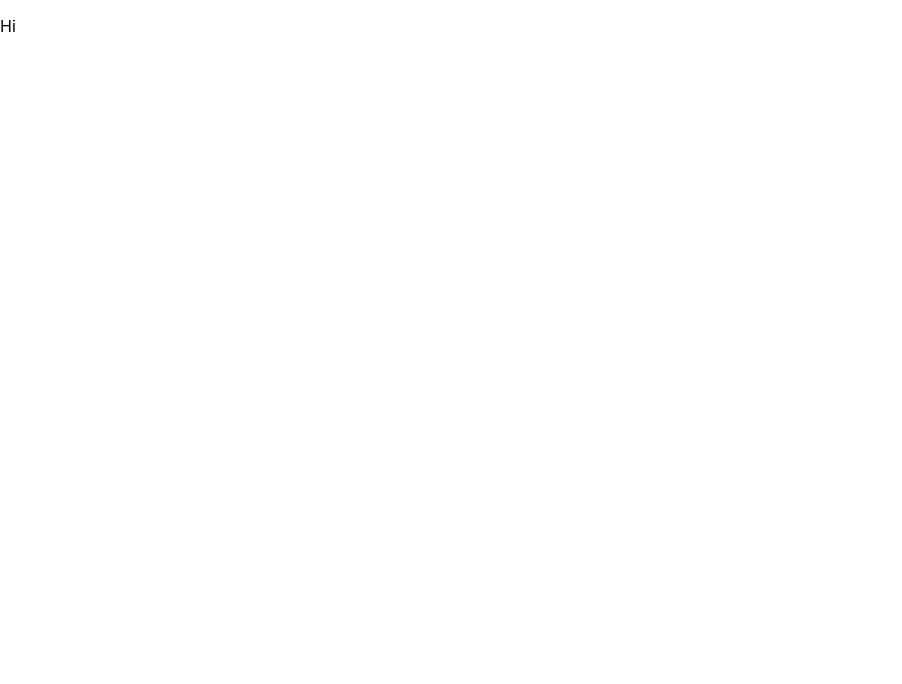
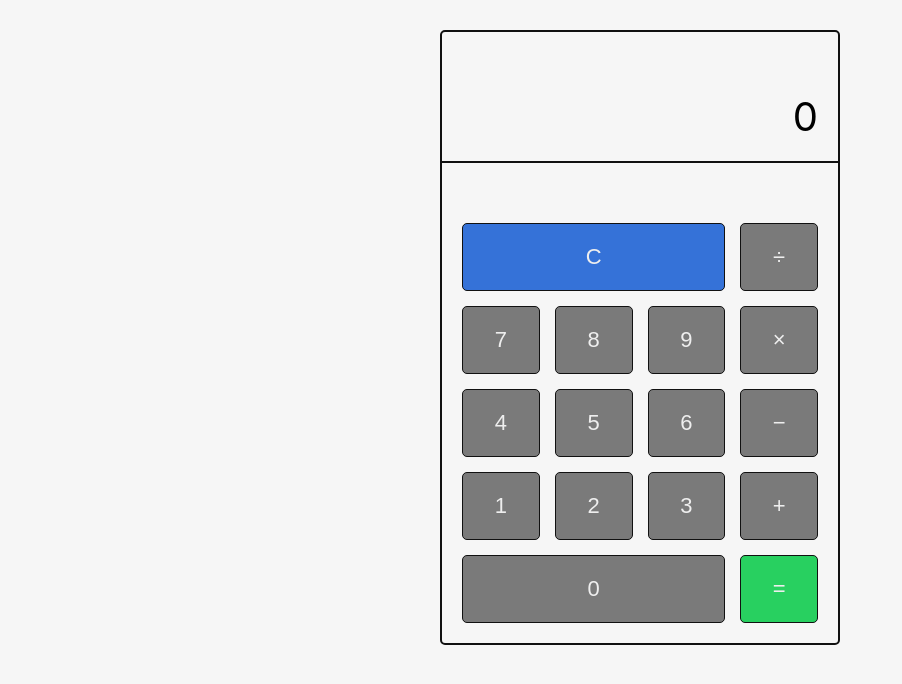
Before and after one commit to NataliaBeckstead/Calculator-using-CSS-Grid, a React (Create React App) app: page / in a window 1280 px wide. Shown: the top 684 px of the page, without its empty margins (0-902 px from the left). Built offline with nearby package versions, Linux system fonts and the light colour scheme.

Commit message:
added basic layout and stylings

```diff
--- a/src/App.js
+++ b/src/App.js
@@ -5,7 +5,27 @@ import './App.scss';
 function App() {
   return (
     <div className="App">
-      <p>Hi</p>
+      <div className="calculator">
+        <p>0</p>
+        <div className="calc-buttons">
+          <button className="calc-button is-clear">C</button>
+          <button className="calc-button">&divide;</button>
+          <button className="calc-button">7</button>
+          <button className="calc-button">8</button>
+          <button className="calc-button">9</button>
+          <button className="calc-button">&times;</button>
+          <button className="calc-button">4</button>
+          <button className="calc-button">5</button>
+          <button className="calc-button">6</button>
+          <button className="calc-button">&minus;</button>
+          <button className="calc-button">1</button>
+          <button className="calc-button">2</button>
+          <button className="calc-button">3</button>
+          <button className="calc-button">+</button>
+          <button className="calc-button is-zero">0</button>
+          <button className="calc-button is-equals">=</button>
+        </div>
+      </div>
     </div>
   );
 }
--- a/src/App.scss
+++ b/src/App.scss
@@ -0,0 +1,54 @@
+* {
+  box-sizing: border-box;
+}
+
+body {
+  background: #F6F6F6;
+  padding-bottom: 30px;
+  padding-top: 30px;
+}
+
+.calculator {
+  max-width: 400px;
+  margin: 0 auto;
+  border: 2px solid #111;
+  border-radius: 5px;
+}
+
+.calculator p {
+  width: 100%;
+  border-bottom: 2px solid #111;
+  padding: 20px;
+  text-align: right;
+  font-size: 40px;
+}
+
+.calc-buttons {
+  padding: 20px;
+  display: grid;
+  grid-template: repeat(5, 1fr) / repeat(4, 1fr);
+  grid-gap: 15px;
+}
+
+.calc-button {
+  background: rgba(0, 0, 0, 0.5);
+  border: 1px solid #111;
+  padding: 20px;
+  color: #EEE;
+  border-radius: 5px;
+  font-size: 22px;
+  cursor: pointer;
+}
+
+.is-clear,
+.is-zero {
+  grid-column: span 3;
+}
+
+.is-clear {
+  background: #3572D8;
+}
+
+.is-equals {
+  background: #28D060;
+}
```
